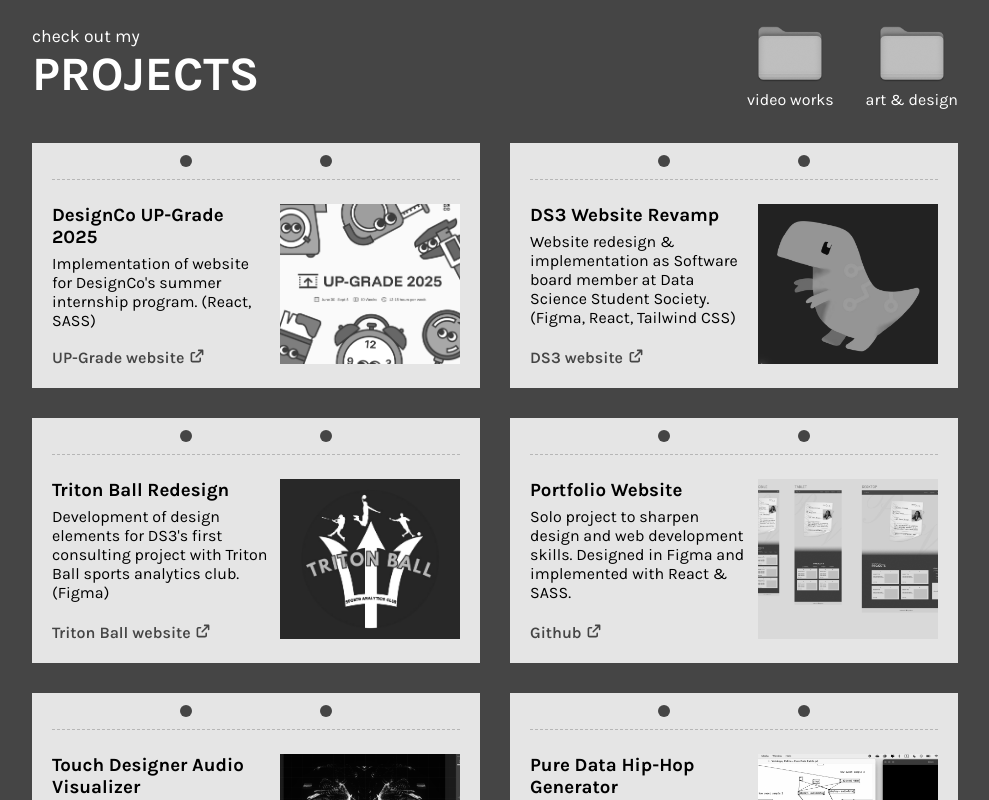
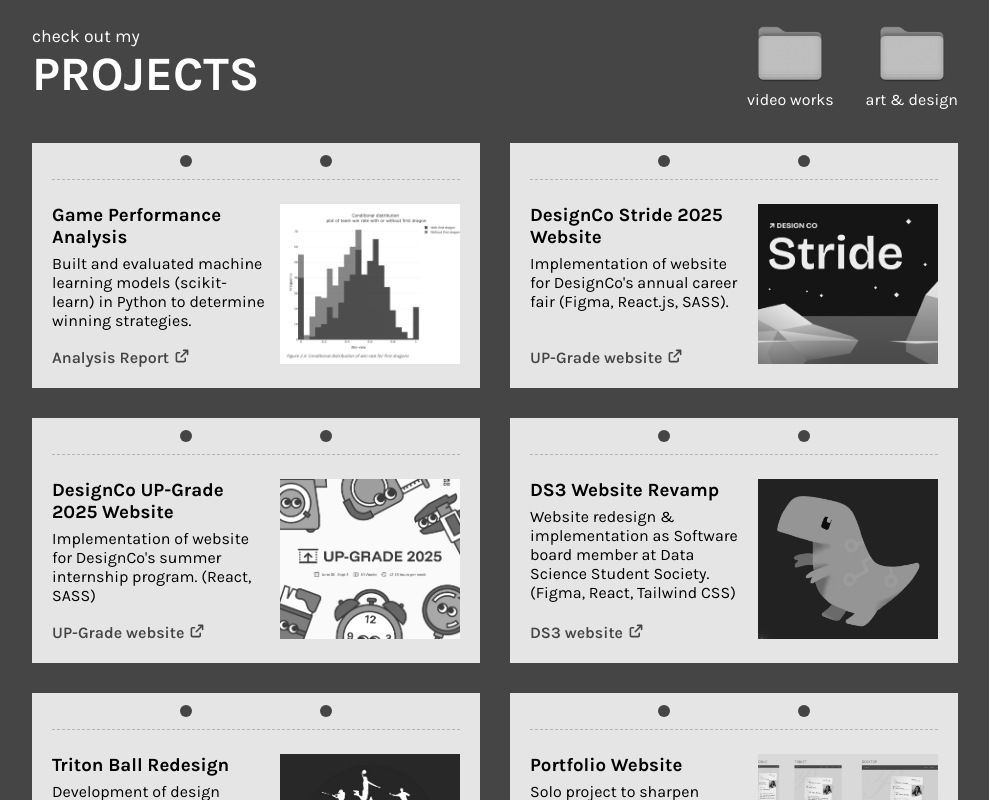
Before and after one commit to pa1kina/Portfolio, a React (Vite) app: page / in a window 1280 px wide. Shown: the part 1040-1840 px from the top of the page, without its empty margins (145-1134 px from the left). Built offline with nearby package versions, Linux system fonts and the light colour scheme; a web font is replaced by a local one.

Commit message:
added new projects

```diff
--- a/src/Components/Projects/Projects.scss
+++ b/src/Components/Projects/Projects.scss
@@ -33,6 +33,7 @@
   flex-direction: column;
   padding: 90px 0;
   align-items: center;
+  width: 926px;
   @media (width < 759px) {
     padding: 40px 0;
   }
--- a/src/Components/Projects/Projects.tsx
+++ b/src/Components/Projects/Projects.tsx
@@ -24,7 +24,7 @@
           </div>
         </div>
         <div className="projects-grid">
-          {projectData.map((project) => (
+          {[...projectData].reverse().map((project) => (
             <ProjectCard
               key={project.id}
               title={project.title}
--- a/src/Components/Projects/projects-info.json
+++ b/src/Components/Projects/projects-info.json
@@ -1,15 +1,42 @@
 [
   {
     "id": 1,
-    "title": "DesignCo UP-Grade 2025",
-    "description": "Implementation of website for DesignCo's summer internship program. (React, SASS)",
-    "image": "/images/upgrade-img.jpg",
-    "imageAlt": "UP-Grade image",
-    "linkName": "UP-Grade website",
-    "projectLink": "https://upgrade25.designatucsd.com/"
+    "title": "Pure Data Hip-Hop Generator",
+    "description": "Interdisciplinary computing and the arts project to approach a non-traditional way of producing music.",
+    "image": "/images/puredata.png",
+    "imageAlt": "Pure Data project",
+    "linkName": "Video demonstration",
+    "projectLink": "https://drive.google.com/file/d/1iEV8Bh2X7w629FtQWDFwReV1iUty4zv4/view?usp=sharing"
   },
   {
     "id": 2,
+    "title": "Touch Designer Audio Visualizer",
+    "description": "Interdisciplinary computing and the arts project to explore relationship between sound and color.",
+    "image": "/images/touchdesigner.png",
+    "imageAlt": "Touch designer project",
+    "linkName": "Video demonstration",
+    "projectLink": "https://drive.google.com/file/d/166p2yg-dyq57B598xAyCA5mnurv_ACti/view?usp=sharing"
+  },
+  {
+    "id": 3,
+    "title": "Portfolio Website",
+    "description": "Solo project to sharpen design and web development skills. Designed in Figma and implemented with React & SASS.",
+    "image": "/images/portfoliowebsite.png",
+    "imageAlt": "Portfolio website preview",
+    "linkName": "Github",
+    "projectLink": "https://github.com/pa1kina/Portfolio"
+  },
+  {
+    "id": 4,
+    "title": "Triton Ball Redesign",
+    "description": "Development of design elements for DS3's first consulting project with Triton Ball sports analytics club. (Figma)",
+    "image": "/images/tritonball.png",
+    "imageAlt": "Sports analytics club website logo",
+    "linkName": "Triton Ball website",
+    "projectLink": "https://www.tritonball.org/"
+  },
+  {
+    "id": 5,
     "title": "DS3 Website Revamp",
     "description": "Website redesign & implementation as Software board member at Data Science Student Society. (Figma, React, Tailwind CSS)",
     "image": "/images/ds3.png",
@@ -18,39 +45,30 @@
     "projectLink": "https://www.ds3ucsd.com/"
   },
   {
-    "id": 3,
-    "title": "Triton Ball Redesign",
-    "description": "Development of design elements for DS3's first consulting project with Triton Ball sports analytics club. (Figma)",
-    "image": "/images/tritonball.png",
-    "imageAlt": "Sports analytics club website logo",
-    "linkName": "Triton Ball website",
-    "projectLink": "https://www.tritonball.org/"
+    "id": 6,
+    "title": "DesignCo UP-Grade 2025 Website",
+    "description": "Implementation of website for DesignCo's summer internship program. (React, SASS)",
+    "image": "/images/upgrade-img.jpg",
+    "imageAlt": "UP-Grade image",
+    "linkName": "UP-Grade website",
+    "projectLink": "https://upgrade25.designatucsd.com/"
   },
   {
-    "id": 4,
-    "title": "Portfolio Website",
-    "description": "Solo project to sharpen design and web development skills. Designed in Figma and implemented with React & SASS.",
-    "image": "/images/portfoliowebsite.png",
-    "imageAlt": "Portfolio website preview",
-    "linkName": "Github",
-    "projectLink": "https://github.com/pa1kina/Portfolio"
+    "id": 7,
+    "title": "DesignCo Stride 2025 Website",
+    "description": "Implementation of website for DesignCo's annual career fair (Figma, React.js, SASS).",
+    "image": "/images/stride.png",
+    "imageAlt": "UP-Grade image",
+    "linkName": "UP-Grade website",
+    "projectLink": "https://upgrade25.designatucsd.com/"
   },
   {
-    "id": 5,
-    "title": "Touch Designer Audio Visualizer",
-    "description": "Interdisciplinary computing and the arts project to explore relationship between sound and color.",
-    "image": "/images/touchdesigner.png",
-    "imageAlt": "Touch designer project",
-    "linkName": "Video demonstration",
-    "projectLink": "https://drive.google.com/file/d/166p2yg-dyq57B598xAyCA5mnurv_ACti/view?usp=sharing"
-  },
-  {
-    "id": 6,
-    "title": "Pure Data Hip-Hop Generator",
-    "description": "Interdisciplinary computing and the arts project to approach a non-traditional way of producing music.",
-    "image": "/images/puredata.png",
-    "imageAlt": "Pure Data project",
-    "linkName": "Video demonstration",
-    "projectLink": "https://drive.google.com/file/d/1iEV8Bh2X7w629FtQWDFwReV1iUty4zv4/view?usp=sharing"
+    "id": 8,
+    "title": "Game Performance Analysis",
+    "description": "Built and evaluated machine learning models (scikit-learn) in Python to determine winning strategies.",
+    "image": "/images/game-analysis.png",
+    "imageAlt": "LOL Analysis Image",
+    "linkName": "Analysis Report",
+    "projectLink": "https://jaerinx.github.io/League_of_Legends_performance_analysis/"
   }
 ]
```
Also changed, not shown: public/images/game-analysis.png (added), public/images/stride.png (added).
